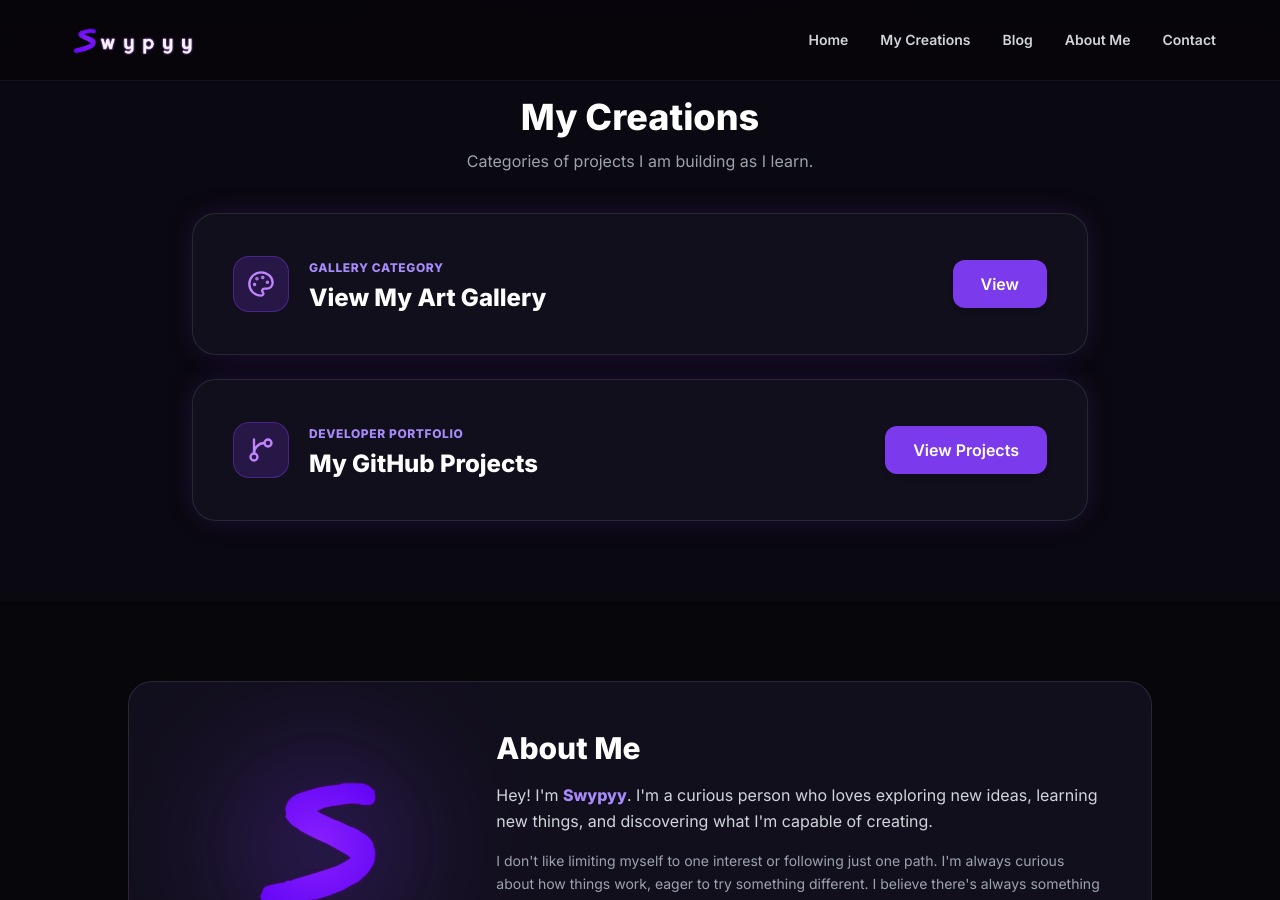
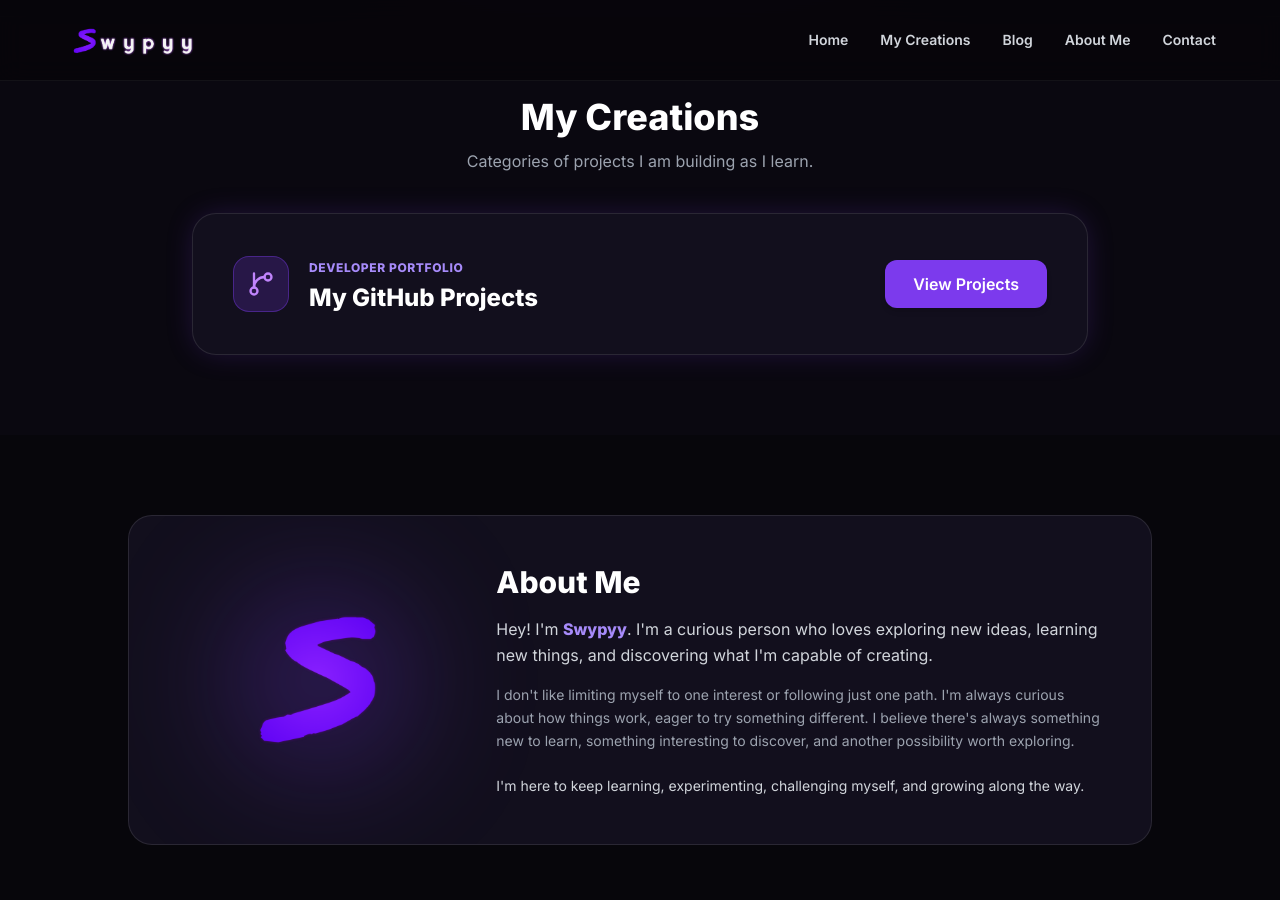
Before and after one commit to swypyy/swypyy.github.io, a Jekyll site: the page index.html, which Jekyll copies as it is, in a window 1280 px wide and 900 px high, scrolled down 669 px. Built offline with Jekyll 4.4.1, drawn with Linux system fonts in a browser that asks for light colours; nearby versions of some CDN libraries.

Commit message:
Refactor index.html for SEO and content updates
Updated various meta tags and content in index.html for improved SEO and clarity.

```diff
--- a/index.html
+++ b/index.html
@@ -1,14 +1,18 @@
-<!DOCTYPE html>  <html lang="en" class="scroll-smooth">
+
+<!DOCTYPE html>
+<html lang="en" class="scroll-smooth">
 <head>
     <meta charset="UTF-8">
     <meta name="viewport" content="width=device-width, initial-scale=1.0">
-    <meta name="theme-color" content="#07060b">  <!-- PWA Manifest -->
+    <meta name="theme-color" content="#07060b">
+
+    <!-- PWA Manifest -->
     <link rel="manifest" href="./manifest.json">
 
     <!-- SEO -->
-<title>Swypyy | Creating everything I like.  </title>
-<meta name="description" content="Welcome,Check out things built with creativity and curiosity.">
-<meta name="keywords" content="Swypyy, A curious mind, indie developer, AI creations, Github projects">
+    <title>Swypyy | Creating Everything I Like</title>
+    <meta name="description" content="Welcome to Swypyy. Explore things built with creativity, curiosity, and a passion for trying new ideas.">
+    <meta name="keywords" content="Swypyy, curious mind, indie developer, AI creations, digital art, GitHub projects, creative projects">
     <meta name="author" content="Swypyy">
     <meta name="robots" content="index, follow">
     <meta name="copyright" content="SWYPYY. All rights reserved.">
@@ -22,14 +26,14 @@
     <meta property="og:locale" content="en_US">
     <meta property="og:site_name" content="Swypyy">
     <meta property="og:url" content="https://swypyy.github.io/">
-<meta property="og:title" content="Swypyy | Check out things built with creativity and curiosity.">
-<meta property="og:description" content="Explore things I made with curiosity and creativity.">
+    <meta property="og:title" content="Swypyy | Creating Everything I Like">
+    <meta property="og:description" content="Explore things I create with curiosity, creativity, and a passion for trying new ideas.">
     <meta property="og:image" content="https://swypyy.github.io/assets/logo.png">
 
     <!-- Twitter Card -->
     <meta name="twitter:card" content="summary_large_image">
-<meta name="twitter:title" content="Swypyy | Creative Hub">
-<meta name="twitter:description" content="Explore things I made with curiosity and creativity.">
+    <meta name="twitter:title" content="Swypyy | Creating Everything I Like">
+    <meta name="twitter:description" content="Explore things I create with curiosity, creativity, and a passion for trying new ideas.">
     <meta name="twitter:image" content="https://swypyy.github.io/assets/logo.png">
 
     <!-- Favicon -->
@@ -95,8 +99,11 @@
             line-height: 1;
         }
     </style>
+</head>
 
-</head>  <body class="min-h-screen flex flex-col justify-between selection:bg-brand-purple selection:text-white">  <!-- HEADER -->
+<body class="min-h-screen flex flex-col justify-between selection:bg-brand-purple selection:text-white">
+
+    <!-- HEADER -->
     <header class="sticky top-0 z-40 bg-void/90 backdrop-blur-md border-b border-white/5">
         <div class="w-full px-6 md:px-10 xl:px-16 h-20 flex items-center justify-between">
 
@@ -207,29 +214,9 @@
                     <p class="text-gray-400">Categories of projects I am building as I learn.</p>
                 </div>
 
-            <div class="space-y-6">
-
-
-                <!-- ART GALLERY -->
-                <div class="bg-surface rounded-3xl border border-white/10 p-6 sm:p-8 md:p-10 flex flex-col sm:flex-row items-center justify-between gap-6 purple-glow-card hover:border-brand-purple/40 transition-all">
-                    <div class="flex items-center gap-5 text-left">
-                        <div class="w-14 h-14 rounded-2xl bg-brand-purple/20 border border-brand-purple/40 flex items-center justify-center shrink-0 text-brand-glow">
-                            <i data-lucide="palette" class="w-7 h-7" aria-hidden="true"></i>
-                        </div>
-
-                        <div class="space-y-1">
-                            <span class="text-xs font-bold uppercase tracking-wider text-brand-light">Gallery Category</span>
-                            <h3 class="text-xl sm:text-2xl font-bold text-white">View My Art Gallery</h3>
-                        </div>
-                    </div>
-
-                    <a href="art.html" class="w-full sm:w-auto px-7 py-3 rounded-xl bg-brand-purple hover:bg-brand-glow text-white font-semibold transition-all shadow-md text-center shrink-0">
-                        View
-                    </a>
-                </div>
-
                 <!-- GITHUB PROJECTS -->
                 <div class="bg-surface rounded-3xl border border-white/10 p-6 sm:p-8 md:p-10 flex flex-col sm:flex-row items-center justify-between gap-6 purple-glow-card hover:border-brand-purple/40 transition-all">
+
                     <div class="flex items-center gap-5 text-left">
                         <div class="w-14 h-14 rounded-2xl bg-brand-purple/20 border border-brand-purple/40 flex items-center justify-center shrink-0 text-brand-glow">
                             <i data-lucide="git-branch" class="w-7 h-7" aria-hidden="true"></i>
@@ -247,7 +234,6 @@
                 </div>
 
             </div>
-        </div>
         </section>
 
         <!-- ABOUT ME -->
@@ -255,6 +241,7 @@
             <div class="max-w-5xl mx-auto">
                 <div class="relative bg-surface rounded-3xl border border-white/10 p-8 md:p-12 overflow-hidden">
 
+                    <!-- MOBILE BACKGROUND LOGO -->
                     <div class="md:hidden absolute inset-0 flex items-center justify-center pointer-events-none opacity-10">
                         <img
                             src="/assets/s-logo.png"
@@ -269,6 +256,7 @@
 
                     <div class="relative z-10 grid grid-cols-1 md:grid-cols-12 gap-8 items-center">
 
+                        <!-- DESKTOP LOGO -->
                         <div class="hidden md:flex md:col-span-4 items-center justify-center">
                             <div class="relative group">
                                 <div class="absolute inset-0 bg-brand-purple/30 rounded-full blur-3xl group-hover:bg-brand-purple/50 transition-all"></div>
@@ -284,6 +272,7 @@
                             </div>
                         </div>
 
+                        <!-- ABOUT TEXT -->
                         <div class="md:col-span-8 space-y-4 text-left">
                             <h2 class="text-3xl font-extrabold text-white">About Me</h2>
 
```
Lines whose indentation alone changed are shown as unchanged.
